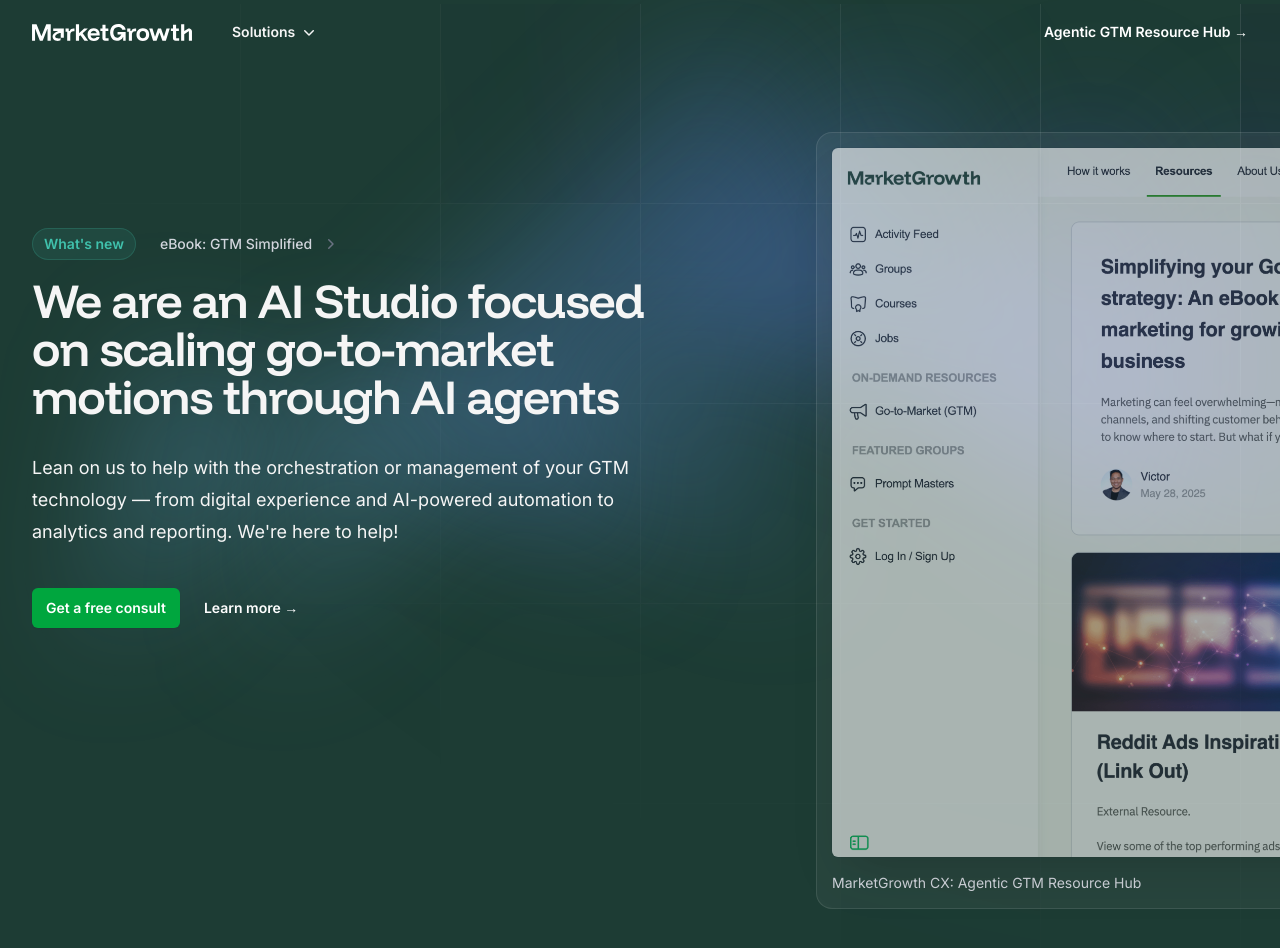
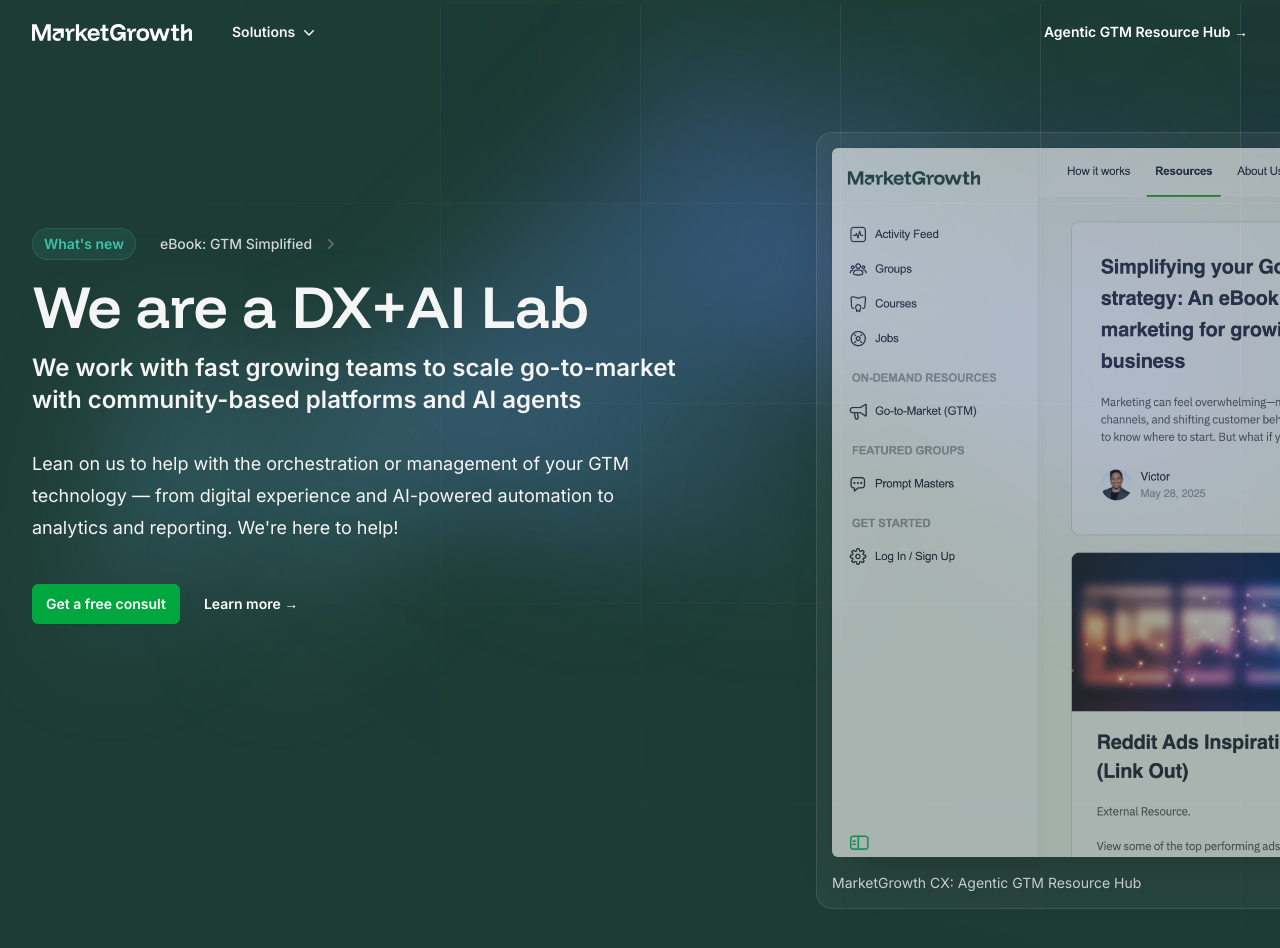
Before and after one commit to growthUx/mgio, a Next.js app: page / in a window 1280 px wide. Shown: the top 948 px of the page. Built offline with nearby package versions, Linux system fonts and the light colour scheme.

Commit message:
Update HomePage.jsx

```diff
--- a/src/app/HomePage.jsx
+++ b/src/app/HomePage.jsx
@@ -114,7 +114,8 @@
                   </span>
                 </a>
               </div>
-              <h1 className="font-funnel-display text-4xl font-semibold tracking-tight text-[#F5F5F5] sm:text-5xl pr-4">We are an AI Studio focused on scaling go-to-market motions through AI agents</h1>
+              <h1 className="font-funnel-display text-5xl font-semibold text-pretty text-[#F5F5F5] sm:text-6xl pr-4">We are a DX+AI Lab</h1>
+              <h2 className="text-xl mt-4 font-semibold text-[#F5F5F5] sm:text-2xl pr-4">We work with fast growing teams to scale go-to-market with community-based platforms and AI agents</h2>
               <p className="mt-8 text-md max-w-2xl mx-auto text-pretty text-[#F5F5F5] sm:text-lg/8 sm:mx-0 sm:pr-6">Lean on us to help with the orchestration or management of your GTM technology &mdash; from digital experience and AI-powered automation to analytics and reporting. We&apos;re here to help!</p>
               <div className="mt-10 flex items-center gap-x-6">
                 <a
```
